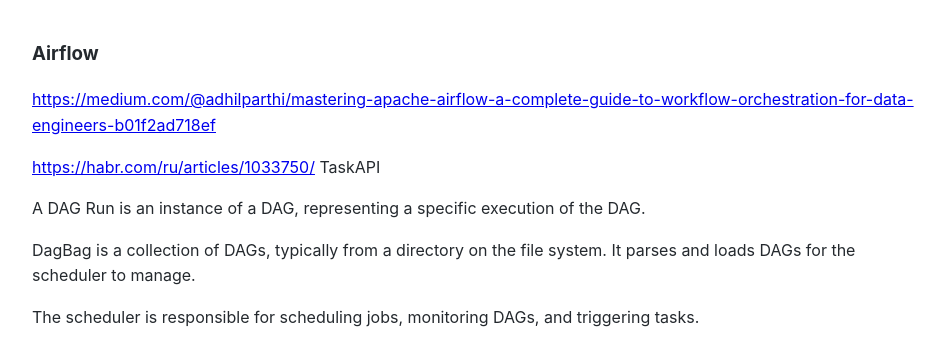
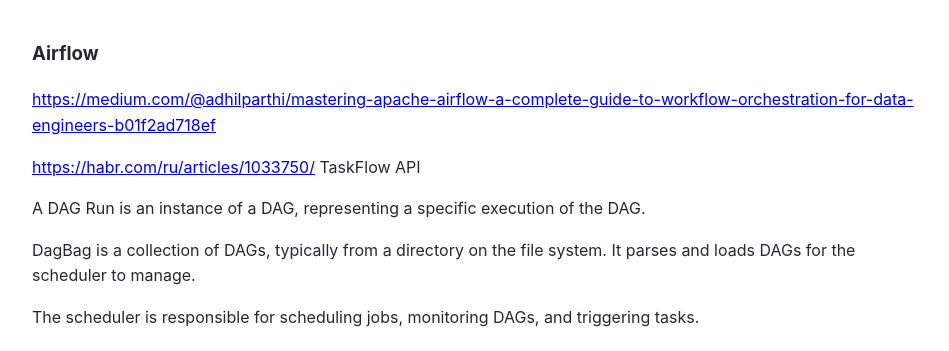
Before and after one commit to Michael-Lubinsky/michael-lubinsky.github.com, a Jekyll site: the page built from airflow/airflow.md, in a window 1280 px wide and 900 px high. Shown: the top 351 px of the window, without its empty margins (158-1107 px from the left). Built offline with Jekyll 4.4.1, drawn with Linux system fonts in a browser that asks for light colours; our own code applies the rules of GitHub Pages for plain Markdown files.

Commit message:
Update airflow.md

```diff
--- a/airflow/airflow.md
+++ b/airflow/airflow.md
@@ -18,7 +18,7 @@
 
 <https://medium.com/@adhilparthi/mastering-apache-airflow-a-complete-guide-to-workflow-orchestration-for-data-engineers-b01f2ad718ef>
 
-<https://habr.com/ru/articles/1033750/> TaskAPI
+<https://habr.com/ru/articles/1033750/> TaskFlow API
 
 A DAG Run is an instance of a DAG, representing a specific execution of the DAG.
 
```
